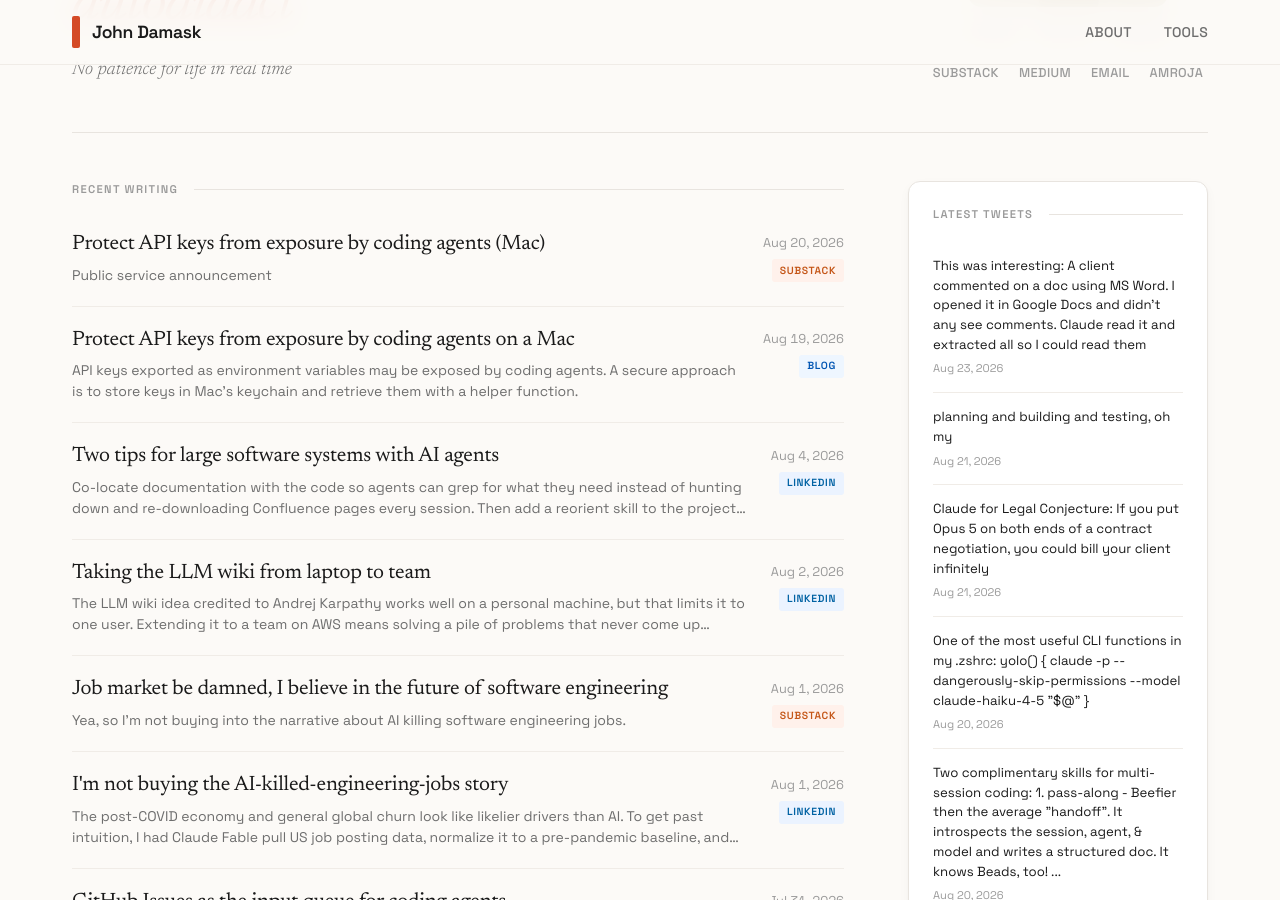
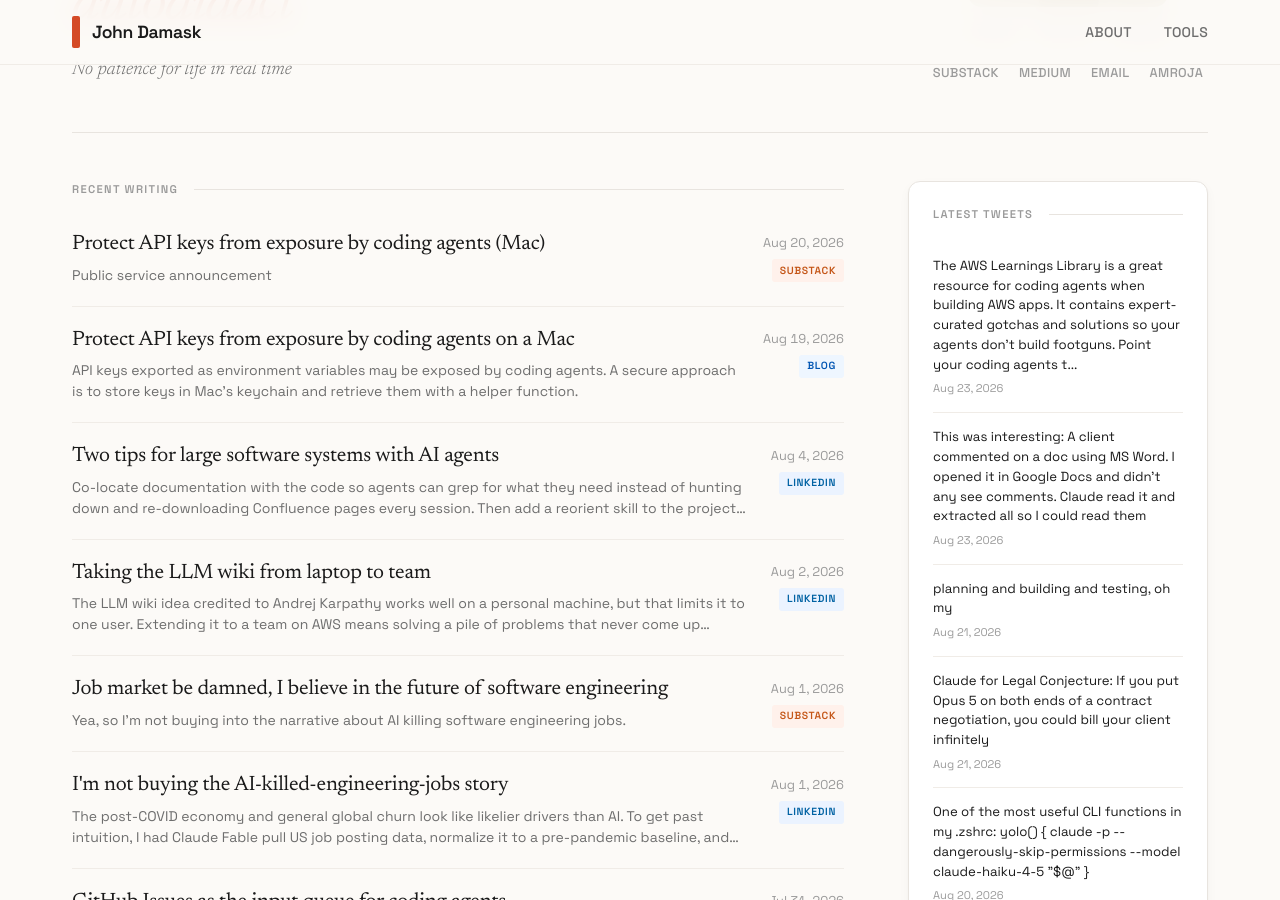
Before and after one commit to jbdamask/jbdamask.github.io, a Jekyll site: the page built from index.html, in a window 1280 px wide and 900 px high, scrolled down 362 px. Built offline with Jekyll 4.4.1, drawn with Linux system fonts in a browser that asks for light colours; the list of posts is cut into pages by our own code.

Commit message:
Update Twitter posts

```diff
--- a/_data/twitter-posts.yml
+++ b/_data/twitter-posts.yml
@@ -2,6 +2,15 @@
 # Fetches latest tweets and merges with existing posts
 # Keeps max 150 most recent tweets (LIFO)
 
+- title: The AWS Learnings Library is a great resource for coding agents when building
+    AWS apps. It contains ...
+  source: twitter
+  url: https://twitter.com/jbdamask/status/2091528303010078882
+  date: '2026-08-23'
+  excerpt: The AWS Learnings Library is a great resource for coding agents when building
+    AWS apps. It contains expert-curated gotchas and solutions so your agents don't
+    build footguns. Point your coding agents t...
+  image: https://pbs.twimg.com/news_img/2090466167345270784/HWVSaj2i?format=jpg&name=orig
 - title: 'This was interesting: A client commented on a doc using MS Word. I opened
     it in Google Docs and didn...'
   source: twitter
@@ -1174,12 +1183,3 @@
   date: '2026-03-02'
   excerpt: Wow. isn't fully global yet but not a bad first week
   image: ''
-- title: I opened up to people on Hacker News for two days. Each day I paid for 100
-    posts (~$64 per day). Thi...
-  source: twitter
-  url: https://twitter.com/jbdamask/status/2028325057332711761
-  date: '2026-03-02'
-  excerpt: 'I opened up to people on Hacker News for two days. Each day I paid for
-    100 posts (~$64 per day). This little app hit #1 in the Show discussions and people
-    went to town. Really cool to see and great co...'
-  image: ''
```
